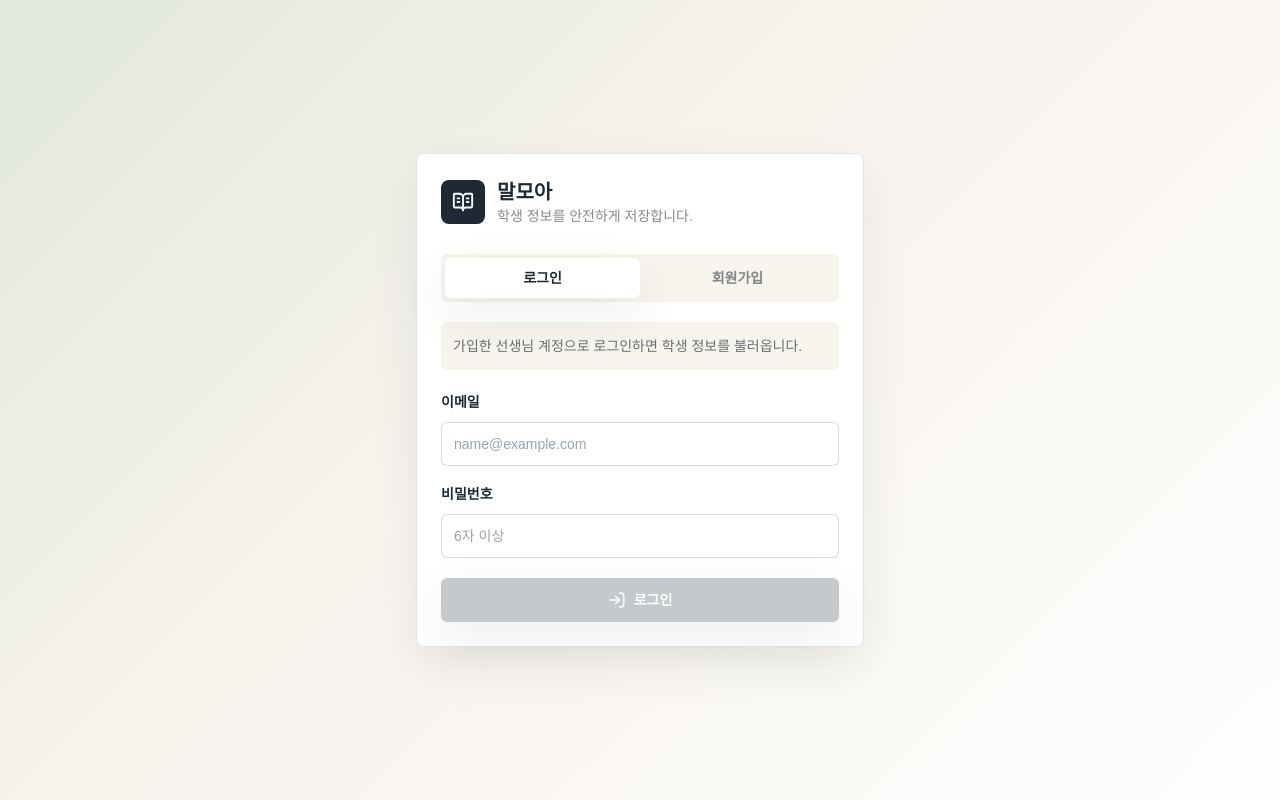
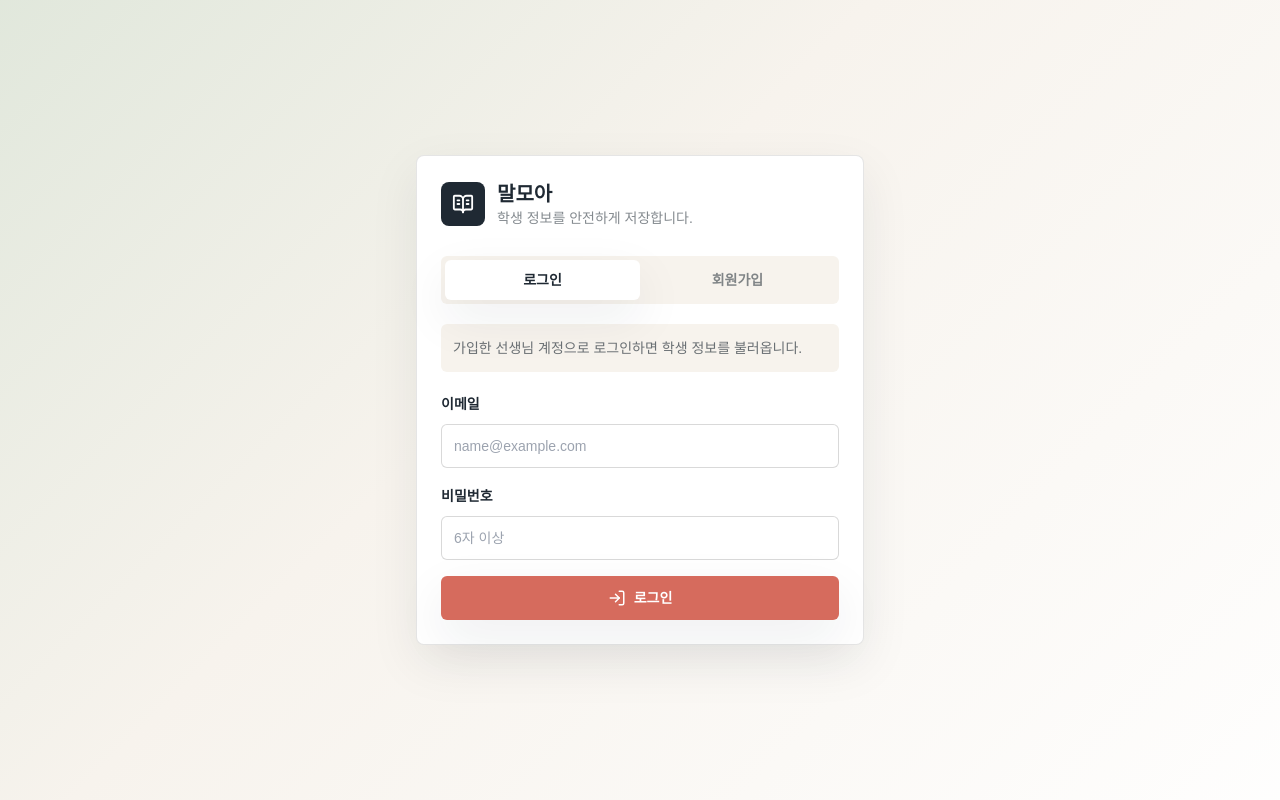
Before and after one commit to dahyun27/malmoa, a Next.js app: page /login in a window 1280 px wide. Built offline with nearby package versions, Linux system fonts and the light colour scheme.

Commit message:
fix: show login validation errors

```diff
--- a/components/auth/LoginPage.tsx
+++ b/components/auth/LoginPage.tsx
@@ -2,6 +2,7 @@
 
 import { BookOpenText, LogIn, UserPlus } from "lucide-react";
 import { useRouter } from "next/navigation";
+import type { FormEvent } from "react";
 import { useState } from "react";
 import { getAuthErrorMessage } from "@/lib/authMessages";
 import { createSupabaseBrowserClient } from "@/lib/supabase/client";
@@ -19,21 +20,35 @@ export function LoginPage() {
   const [notice, setNotice] = useState<Notice | null>(null);
   const [isSubmitting, setIsSubmitting] = useState(false);
 
-  const canSubmit = email.trim().length > 0 && password.length >= 6;
+  const handleSubmit = async (event?: FormEvent<HTMLFormElement>) => {
+    event?.preventDefault();
 
-  const handleSubmit = async () => {
-    if (!canSubmit) {
+    const trimmedEmail = email.trim();
+
+    if (!trimmedEmail) {
+      setNotice({ tone: "error", text: "이메일을 입력해주세요." });
+      return;
+    }
+
+    if (!trimmedEmail.includes("@")) {
+      setNotice({ tone: "error", text: "이메일 형식을 확인해주세요." });
+      return;
+    }
+
+    if (password.length < 6) {
+      setNotice({ tone: "error", text: "비밀번호는 6자 이상 입력해주세요." });
       return;
     }
 
     setIsSubmitting(true);
     setNotice(null);
 
+    try {
       const supabase = createSupabaseBrowserClient();
       const authResult =
         mode === "sign-in"
-        ? await supabase.auth.signInWithPassword({ email: email.trim(), password })
-        : await supabase.auth.signUp({ email: email.trim(), password });
+          ? await supabase.auth.signInWithPassword({ email: trimmedEmail, password })
+          : await supabase.auth.signUp({ email: trimmedEmail, password });
 
       setIsSubmitting(false);
 
@@ -49,6 +64,10 @@ export function LoginPage() {
 
       router.push("/students");
       router.refresh();
+    } catch {
+      setIsSubmitting(false);
+      setNotice({ tone: "error", text: "로그인 요청 중 문제가 발생했습니다. 잠시 후 다시 시도해주세요." });
+    }
   };
 
   return (
@@ -93,7 +112,7 @@ export function LoginPage() {
             : "선생님 계정을 새로 만듭니다. Supabase 설정에 따라 이메일 인증이 필요할 수 있습니다."}
         </p>
 
-        <div className="space-y-4">
+        <form className="space-y-4" onSubmit={handleSubmit}>
           <label className="block space-y-2">
             <span className="text-sm font-semibold text-ink">이메일</span>
             <input
@@ -115,11 +134,10 @@ export function LoginPage() {
               value={password}
             />
           </label>
-        </div>
 
           {notice && (
             <p
-            className={`mt-4 rounded-md p-3 text-sm font-semibold ${
+              className={`rounded-md p-3 text-sm font-semibold ${
                 notice.tone === "success" ? "bg-sage text-ink" : "bg-linen text-coral"
               }`}
             >
@@ -128,14 +146,14 @@ export function LoginPage() {
           )}
 
           <button
-          className="mt-5 inline-flex h-11 w-full items-center justify-center gap-2 rounded-md bg-coral px-4 text-sm font-bold text-white shadow-soft hover:bg-[#bf584c] disabled:bg-ink/25"
-          disabled={!canSubmit || isSubmitting}
-          onClick={handleSubmit}
-          type="button"
+            className="inline-flex h-11 w-full items-center justify-center gap-2 rounded-md bg-coral px-4 text-sm font-bold text-white shadow-soft hover:bg-[#bf584c] disabled:bg-ink/25"
+            disabled={isSubmitting}
+            type="submit"
           >
             {mode === "sign-in" ? <LogIn size={18} /> : <UserPlus size={18} />}
             {isSubmitting ? "처리 중" : mode === "sign-in" ? "로그인" : "회원가입"}
           </button>
+        </form>
       </section>
     </main>
   );
--- a/lib/env.ts
+++ b/lib/env.ts
@@ -9,8 +9,19 @@ export function getRequiredEnv(name: string) {
 }
 
 export function getPublicSupabaseEnv() {
+  const supabaseUrl = process.env.NEXT_PUBLIC_SUPABASE_URL;
+  const supabaseAnonKey = process.env.NEXT_PUBLIC_SUPABASE_ANON_KEY;
+
+  if (!supabaseUrl) {
+    throw new Error("Missing required environment variable: NEXT_PUBLIC_SUPABASE_URL");
+  }
+
+  if (!supabaseAnonKey) {
+    throw new Error("Missing required environment variable: NEXT_PUBLIC_SUPABASE_ANON_KEY");
+  }
+
   return {
-    supabaseAnonKey: getRequiredEnv("NEXT_PUBLIC_SUPABASE_ANON_KEY"),
-    supabaseUrl: getRequiredEnv("NEXT_PUBLIC_SUPABASE_URL"),
+    supabaseAnonKey,
+    supabaseUrl,
   };
 }
```
Lines whose indentation alone changed are shown as unchanged.
